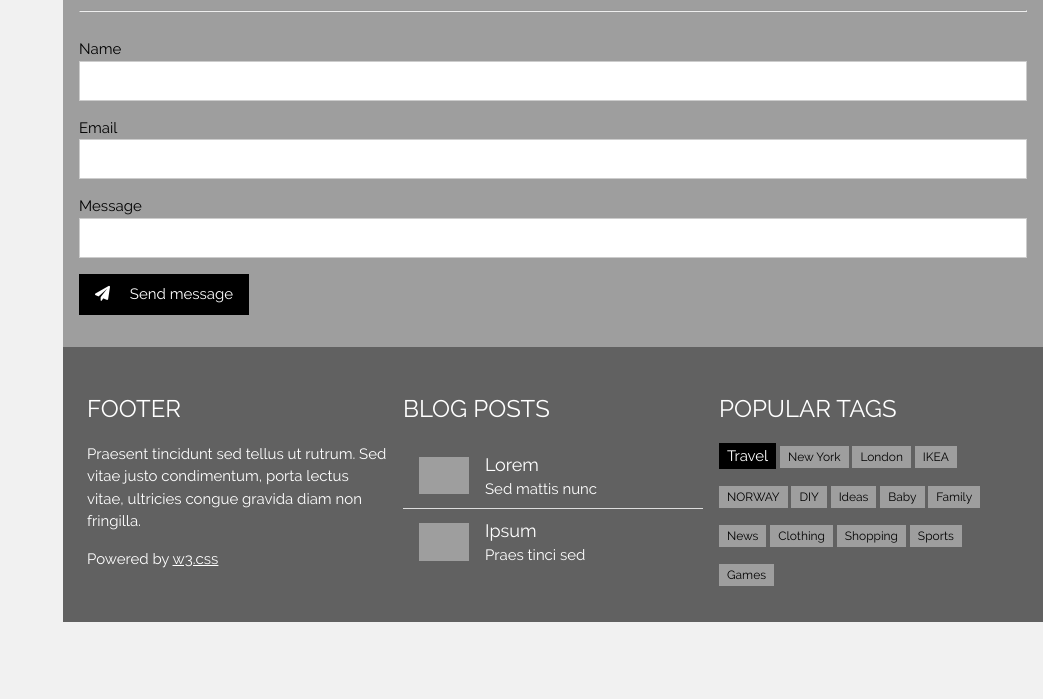
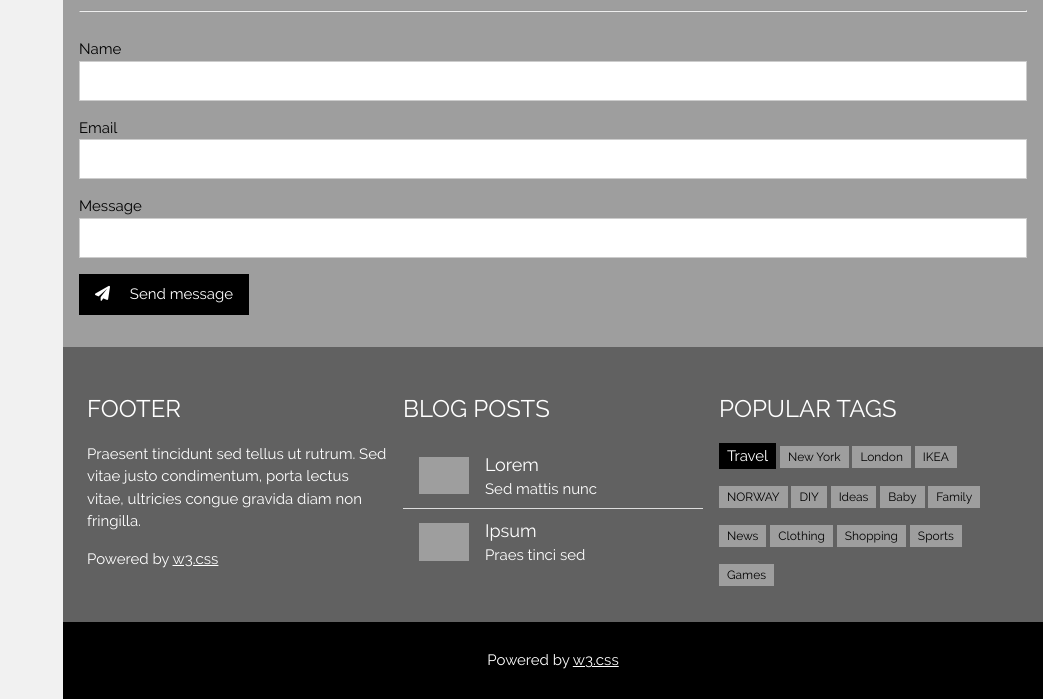
Before and after one commit to mukhammadyn/w3school-template-clone, a plain HTML site: page index.html in a window 1280 px wide. Shown: the part 3039-3738 px from the top of the page, without its empty margins (237-1280 px from the left). Before the commit the page ends 3661 px from the top, so only its background shows below. Drawn offline with Linux system fonts and the light colour scheme; grey boxes are pictures that could not be loaded.

Commit message:
Add footer bottom

```diff
--- a/index.html
+++ b/index.html
@@ -619,6 +619,12 @@
 
         </div>
 
+        <div class="site-footer__bottom">
+
+          <p class="powered-by">Powered by <a class="powered-by__link" href="https://www.w3schools.com/w3css/default.asp" target="_blank">w3.css</a></p>
+
+        </div>
+
       </footer>
 
     </main>
--- a/scss/blocks/_powered-by.scss
+++ b/scss/blocks/_powered-by.scss
@@ -1,3 +1,7 @@
+.powered-by {
+  color: #fff;
+}
+
 .powered-by__link {
   color: #fff;
 }
--- a/scss/blocks/_site-footer.scss
+++ b/scss/blocks/_site-footer.scss
@@ -74,6 +74,14 @@
   background-color: $color-primary;
 }
 
+.site-footer__bottom {
+  display: flex;
+  justify-content: center;
+  padding-top: 12px;
+  padding-bottom: 12px;
+  background-color: $color-primary;
+}
+
 @include breakpoint-down (705px) {
 
   .site-footer__content {
```
Also changed, not shown: css/main.css, css/main.min.css, 2 other files.
